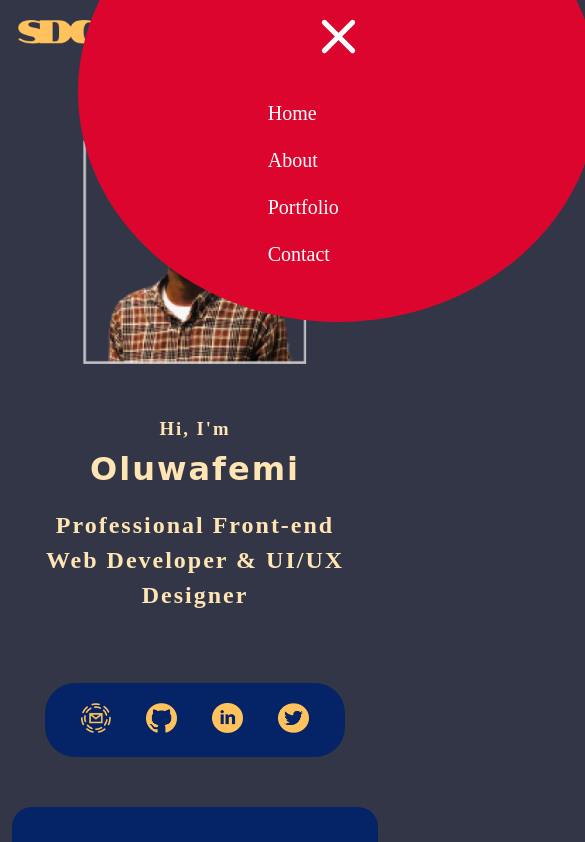
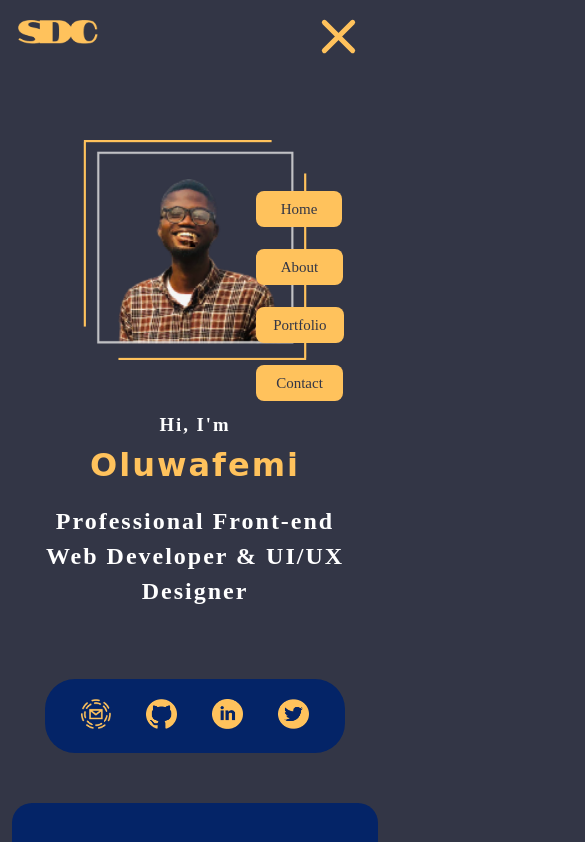
Before and after one commit to Omolounnu-Oluwafemi/Oluwafemi, a plain HTML site: page index.html in a window 390 px wide. Both pictures are taken after a click on the element 338 px from the left and 50 px from the top of the page. Shown: the top 842 px of the page, 585 px wide, since content can reach past the window. Drawn offline with Linux system fonts and the light colour scheme.

Commit message:
still working on mobileHero

```diff
--- a/index.html
+++ b/index.html
@@ -50,8 +50,8 @@
           <ul>
             <li><a href="#">Home</a></li>
             <li><a href="#">About</a></li>
-            <li><a href="#">Portfolio</a></li>
-            <li><a href="#">Contact</a></li>
+            <li><a id="port" href="#">Portfolio</a></li>
+            <li><a id="cont" href="#">Contact</a></li>
           </ul>
         </nav>
       </div>
@@ -59,11 +59,11 @@
     </div>
     <div class="hero">
       <div class="Oluwafemi">
-        <div >
+        <div>
             <img class="oluwafemi" src="images/femi (2).png" alt="Omolounnu Oluwafemi" />
         </div>
-        <div >
-          <img id="oluwafemi" src="images/femi_mobile.png" alt="Omolounnu Oluwafemi" />
+        <div>
+          <img id="oluwafemi" src="images/mypichero.png" alt="Omolounnu Oluwafemi" />
       </div>
         <div class="myname">
             <h3 class="hi">Hi, I'm</h3>
--- a/index.js
+++ b/index.js
@@ -1,5 +1,5 @@
 function menuOnClick() {
     document.getElementById("menu-bar").classList.toggle("change");
     document.getElementById("nav").classList.toggle("change");
-    document.getElementById("menu-bg").classList.toggle("change-bg");
+    // document.getElementById("menu-bg").classList.toggle("change-bg");
   }
--- a/mobile.css
+++ b/mobile.css
@@ -58,20 +58,30 @@
     }
 
     .nav ul {
-        padding: 0 22px;
-
+        padding: 0 10px;
+        margin-top: 120px;
     }
 
     .nav li {
         list-style: none;
-        padding: 12px 0;
-
+        padding: 10px 0px 30px;
     }
 
     .nav li a {
-        color: white;
-        font-size: 20px;
+        color: #333646;
+        font-size: 15px;
         text-decoration: none;
+        background-color: #ffc25c;
+        padding: 10px 25px;
+        border-radius: 8px;
+    }
+
+    #port {
+        padding: 10px 17.5px;
+    }
+
+    #cont {
+        padding: 10px 20.5px;
     }
 
     .nav li a:hover {
@@ -83,17 +93,13 @@
         top: 0;
         left: 0;
         position: absolute;
-        /* position: fixed;
-        top: 5px;
-        left: 10%; */
-        /* margin-right: 70%; */
     }
 
     .menu-bg {
         z-index: 1;
         width: 0;
         height: 0;
-        margin: 0 0 0 100%;
+        margin: 0 0 0 0;
         background: radial-gradient(circle, #DC052D, #DC052D);
         border-radius: 50%;
         transition: 0.3s ease;
@@ -104,7 +110,7 @@
     }
 
     .change .bar {
-        background-color: white;
+        background-color: #ffc25c;
     }
 
     .change #bar1 {
@@ -127,7 +133,6 @@
 
     .hero {
         display: block;
-        color: #ffe5b4;
     }
 
     .Oluwafemi {
@@ -142,7 +147,7 @@
 
     #oluwafemi {
         width: 60%;
-        min-height: 150px;
+        height: 220px;
         margin-left: 20%;
         /* border: solid; */
         border-color: #ffe5b4;
@@ -159,15 +164,18 @@
 
     .hi {
         margin-bottom: 10px;
+        color: #ffffff;
     }
 
     .femi {
         margin-top: 0px;
         margin-bottom: 20px;
         font-family: 'Sofia', cursive;
+        color: #ffc25c;
     }
 
     .prof {
+        color: #ffffff;
         margin-bottom: 70px;
         line-height: 35px;
     }
```
Also changed, not shown: images/mypichero.png (added).
